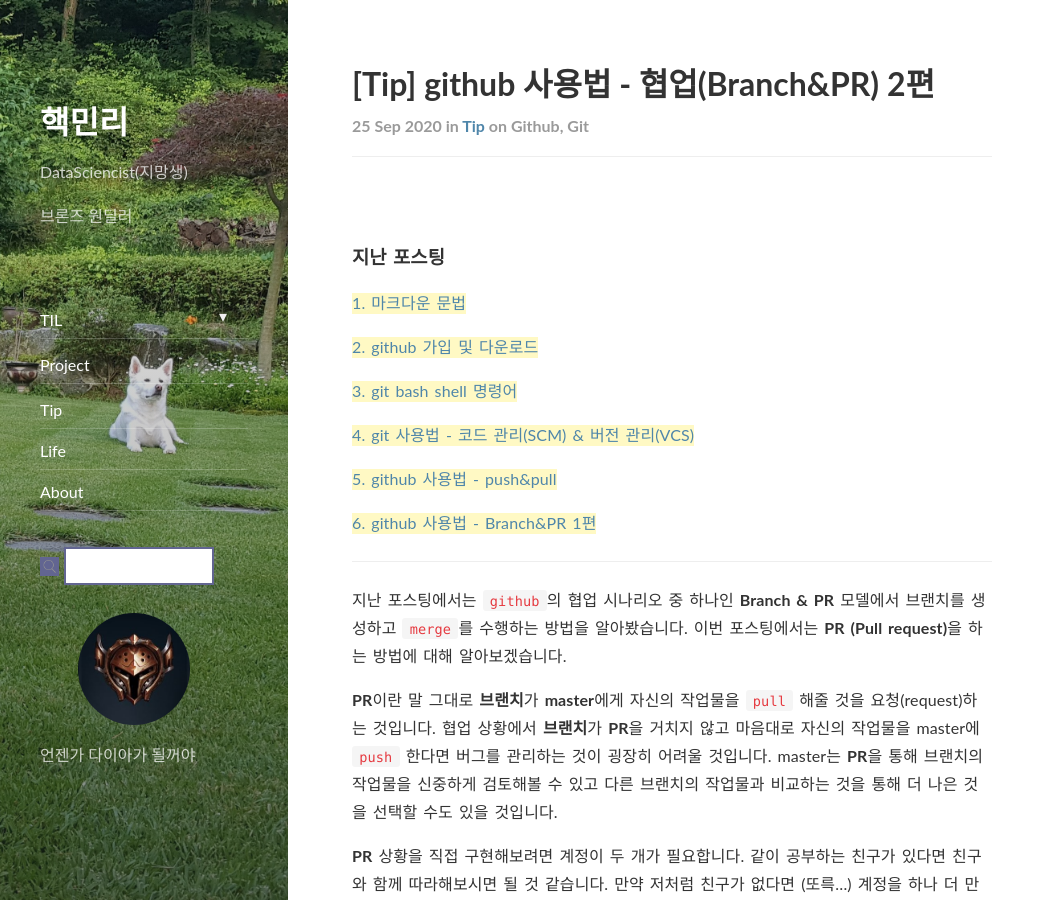
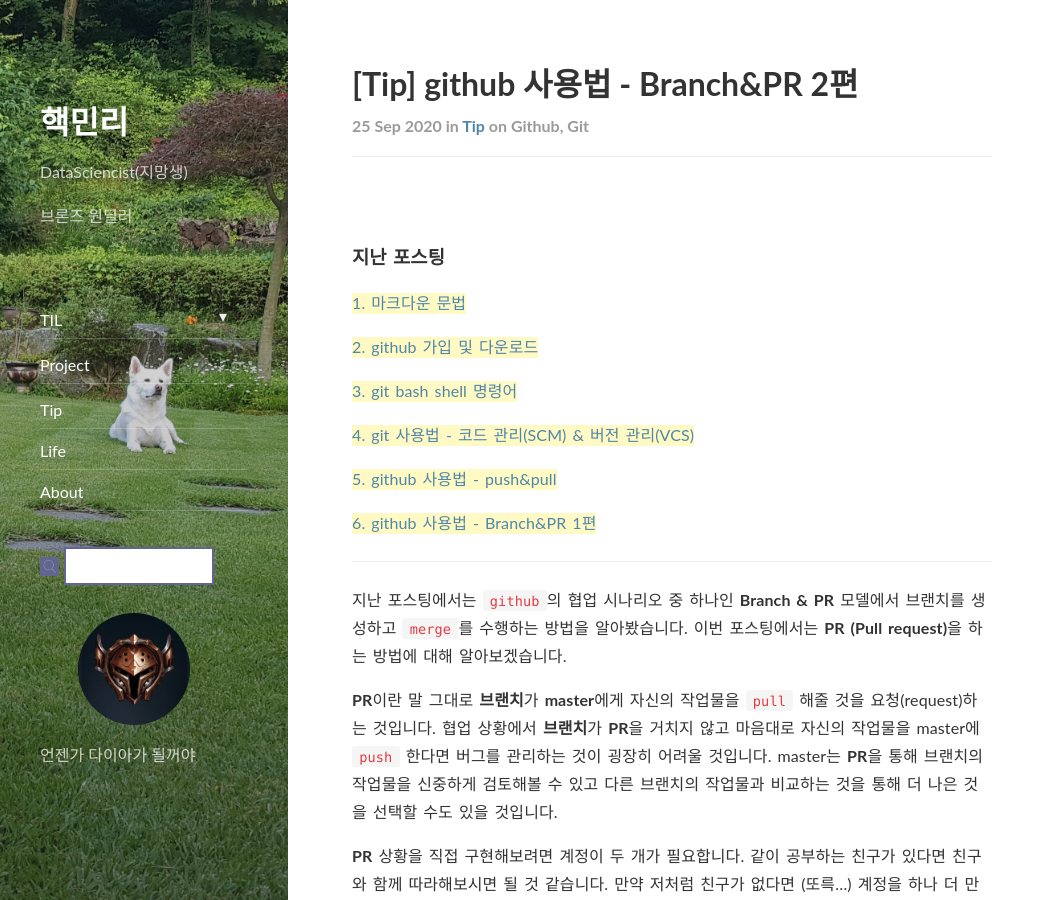
Before and after one commit to lhmlhm1111/lhmlhm1111.github.io, a Jekyll site: the page built from _posts/2020-09-25-Tip-Tip-github_branchPR2.markdown, in a window 1280 px wide and 900 px high. Shown: the whole window, without its empty margins (0-1055 px from the left). Built offline with Jekyll 4.4.1, drawn with Linux system fonts in a browser that asks for light colours; nearby versions of some CDN libraries; comment, search, counter and statistics services are not loaded.

Commit message:
post modifiy

```diff
--- a/_posts/2020-09-25-Tip-Tip-github_branchPR2.markdown
+++ b/_posts/2020-09-25-Tip-Tip-github_branchPR2.markdown
@@ -1,7 +1,7 @@
 ---
 layout: post
-title:  "[Tip] github 사용법 - 협업(Branch&PR) 2편"
-subtitle:   "github 사용법 - 협업(Branch&PR) 2편"
+title:  "[Tip] github 사용법 - Branch&PR 2편"
+subtitle:   "github 사용법 - Branch&PR 2편"
 categories: tip
 tags: github git
 comments: true
```
